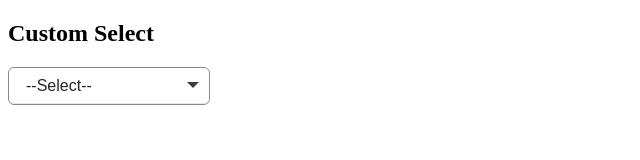
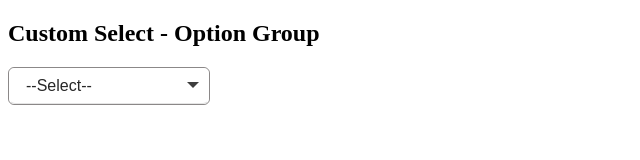
Before and after one commit to harikr2006/w3c-custom-select-with-group, a plain HTML site: page index.html in a window 1280 px wide. Shown: the whole page, without its empty margins (0-640 px from the left). Drawn offline with Linux system fonts and the light colour scheme.

Commit message:
label updated.

```diff
--- a/index.html
+++ b/index.html
@@ -7,7 +7,7 @@
 
 <body>
 
-<h2>Custom Select</h2>
+<h2>Custom Select - Option Group</h2>
 
 <!--surround the select box with a "custom-select" DIV element. Remember to set the width:-->
 <div class="custom-select" style="width:200px;">
```
